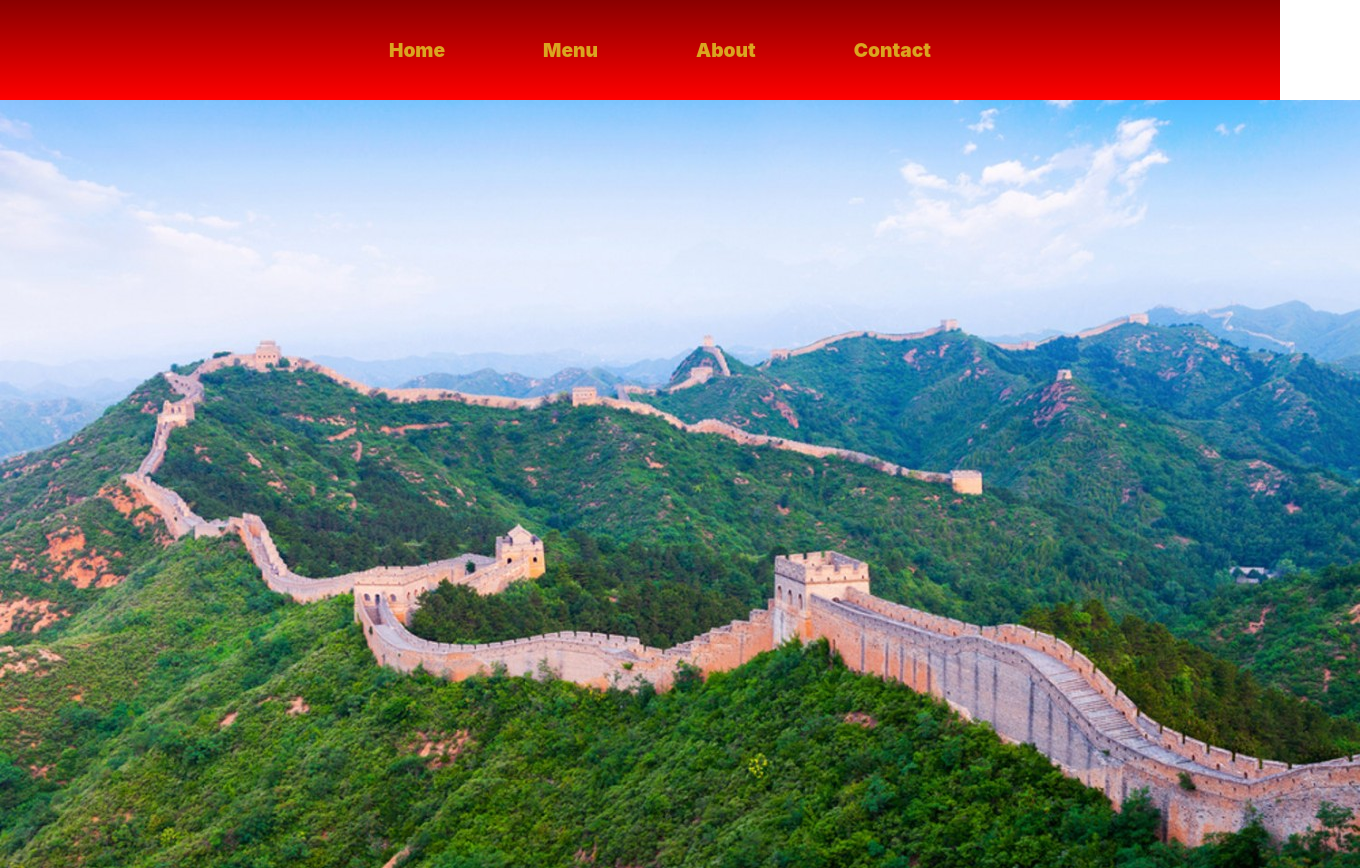
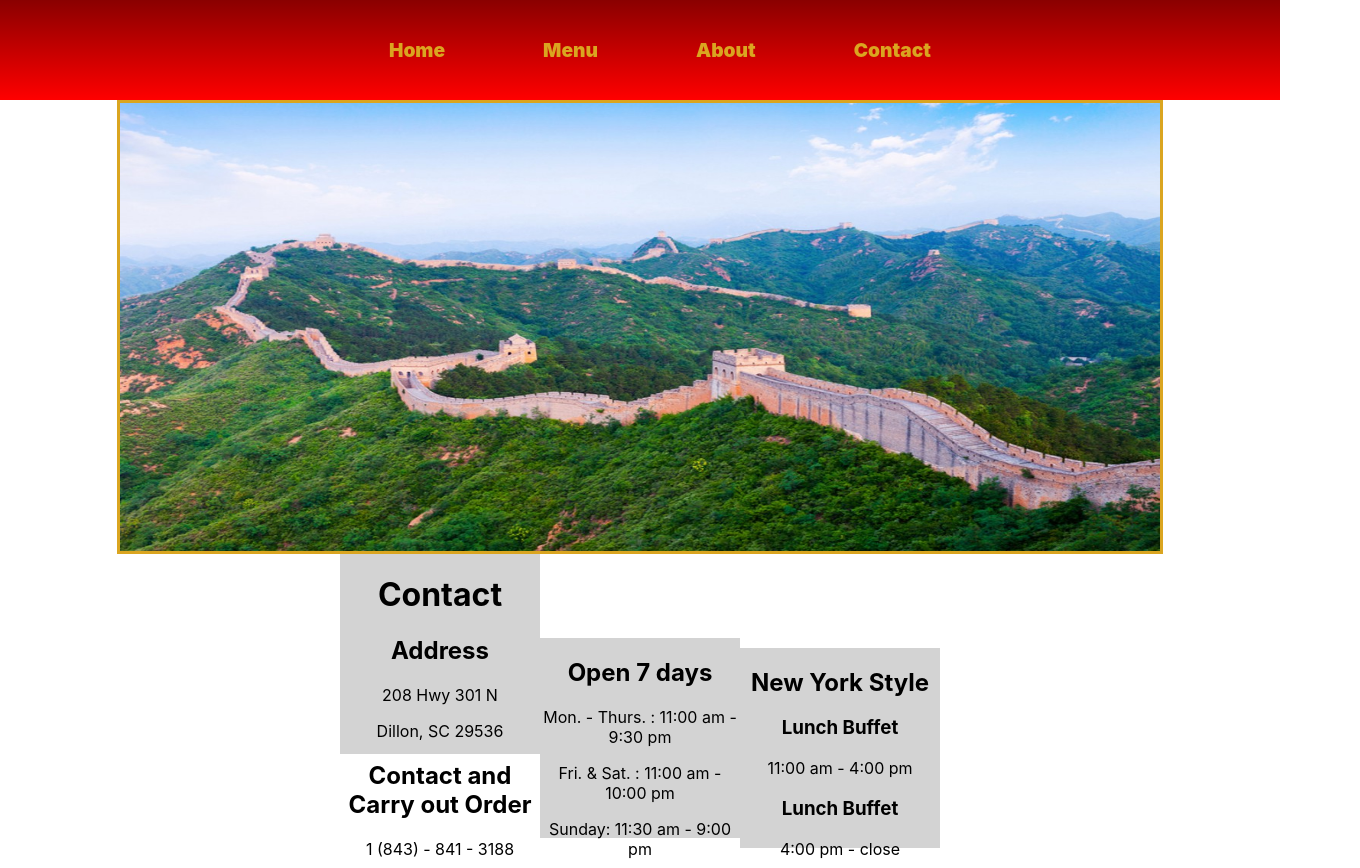
Before and after one commit to dchen8419/China-Buffet-V2, a React (Create React App) app: page /contact in a window 1280 px wide. Shown: the top 868 px of the page, 1360 px wide, since content can reach past the window. Built offline with nearby package versions, Linux system fonts and the light colour scheme.

Commit message:
fixed picture but needs columns fixed

```diff
--- a/src/Components/Contact/Contact.css
+++ b/src/Components/Contact/Contact.css
@@ -1,12 +1,32 @@
-.contact {
-    margin: auto;
-    width: 75%;
-    border: 3px solid goldenrod;
-    padding: 10px;
-    height: 88vh;
-}
-
 .image {
     margin: auto;
     display: block;
+    border: 3px solid goldenrod;
+    width: 65em;
+    height: 28em;
 }
+
+.container {
+    text-align: center;
+}
+
+.contact {
+    display: inline-block;
+    width: 200px;
+    height: 200px;
+    background-color: lightgray;
+}
+
+.information {
+    display: inline-block;
+    width: 200px;
+    height: 200px;
+    background-color: lightgray;
+}
+
+.hours {
+    display: inline-block;
+    width: 200px;
+    height: 200px;
+    background-color: lightgray;
+}
--- a/src/Components/Contact/Contact.jsx
+++ b/src/Components/Contact/Contact.jsx
@@ -1,27 +1,37 @@
 import React from 'react'
 import GreatWall from '../../Assets/Greatwall.png'
+import './Contact.css'
 
 function Contact() {
     return (
         <div>
-            <div className='contact'>
-                <img alt="greatwall" src={GreatWall}/>
+            <div>
+                <img alt="greatwall" className='image' src={GreatWall}/>
             </div>
+            <div className='container'>
+                <div className="contact">
                     <h1 >Contact</h1>
                     <h2>Address</h2>
                     <p>208 Hwy 301 N</p>
                     <p>Dillon, SC 29536</p>
                     <h2>Contact and Carry out Order</h2>
                     <p>1 (843) - 841 - 3188</p>
+                </div>
+                <div className='hours'>
+                    <h2>Open 7 days</h2>
+                    <p>Mon. - Thurs. : 11:00 am - 9:30 pm</p>
+                    <p>Fri. & Sat. : 11:00 am - 10:00 pm</p>
+                    <p>Sunday: 11:30 am - 9:00 pm</p>
+                </div>
+                <div className='information'>
                     <h2>New York Style</h2>
                     <h3>Lunch Buffet</h3>
                     <p>11:00 am - 4:00 pm</p>
                     <h3>Lunch Buffet</h3>
                     <p>4:00 pm - close</p>
-            <h2>Open 7 days</h2>
-            <p>Mon. - Thurs. : 11:00 am - 9:30 pm</p>
-            <p>Fri. & Sat. : 11:00 am - 10:00 pm</p>
-            <p>Sunday: 11:30 am - 9:00 pm</p>
+
+                </div>
+            </div>
         </div>
     )
 }
```
Lines whose indentation alone changed are shown as unchanged.
